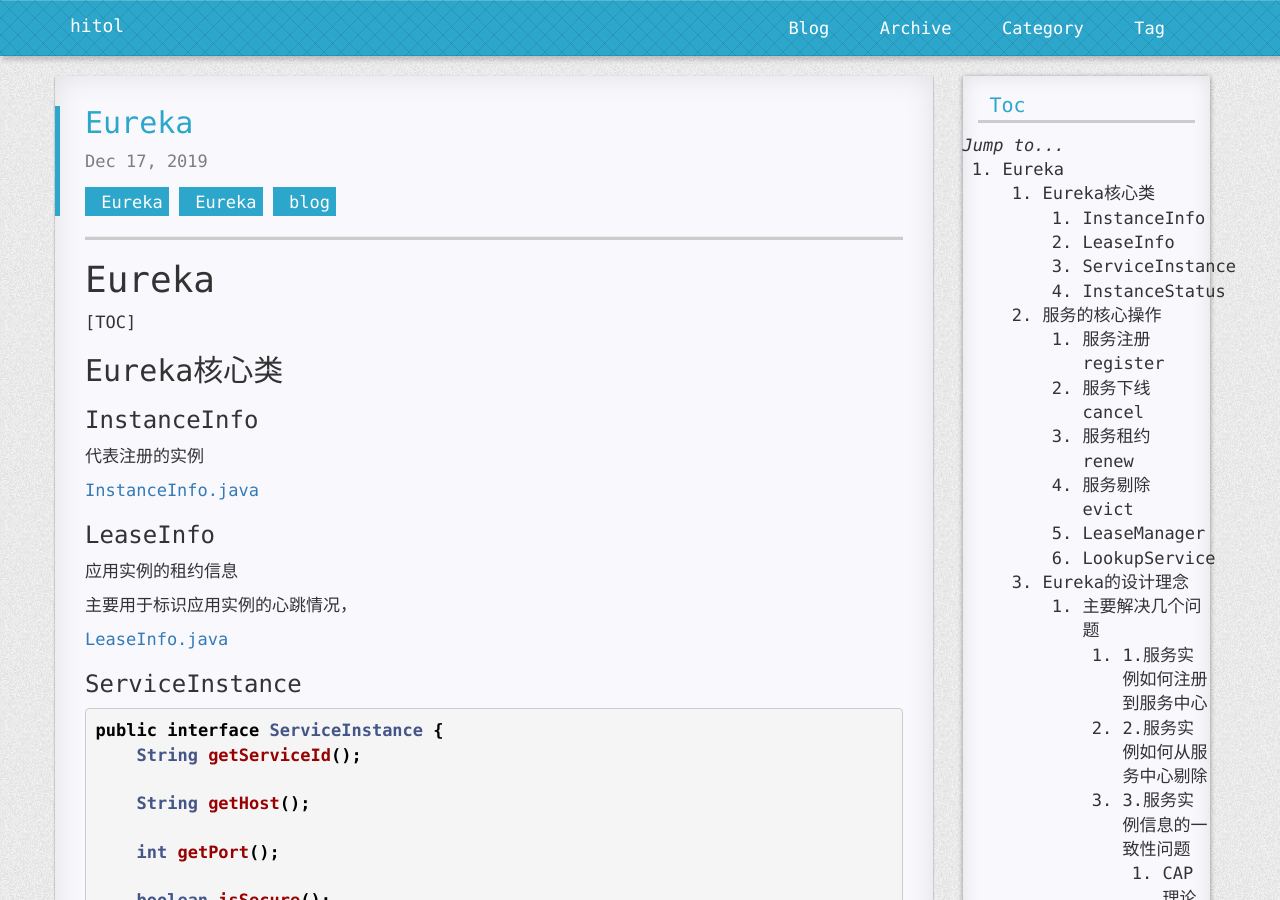
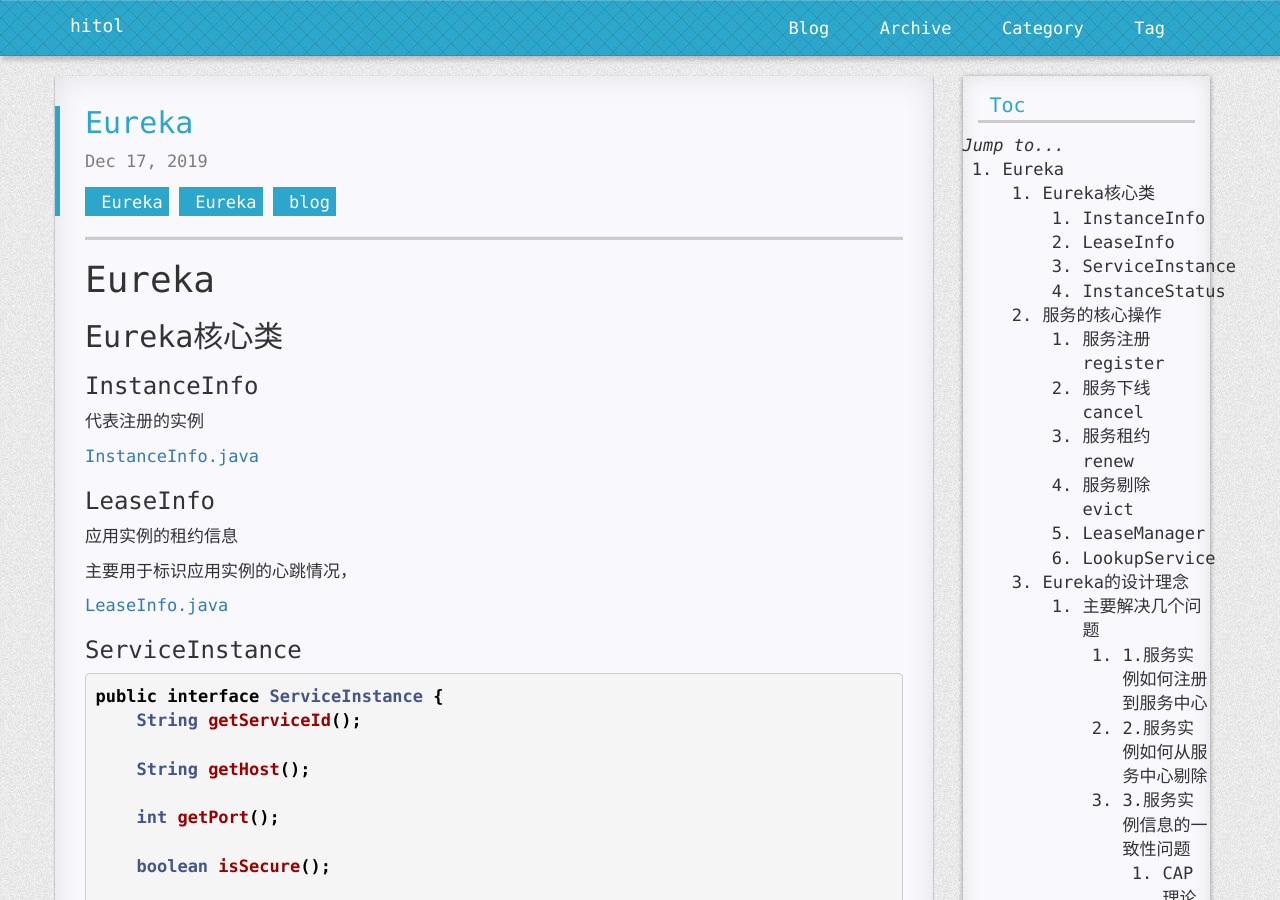
Before and after one commit to hitolz/hitolz.github.io, a Jekyll site: the page built from _posts/springcloud/2019-12-17-Eureka.markdown, in a window 1280 px wide and 900 px high. Built offline with Jekyll 4.4.1, drawn with Linux system fonts in a browser that asks for light colours; nearby versions of some CDN libraries; comment, search, counter and statistics services are not loaded; a style sheet for code colours, icons or effects is not loaded.

Commit message:
'事务'

```diff
--- a/_posts/mysql/2019-12-17-强人锁男系列之--InnoDB存储引擎中的锁.markdown
+++ b/_posts/mysql/2019-12-17-强人锁男系列之--InnoDB存储引擎中的锁.markdown
@@ -7,8 +7,6 @@
 
 
 # 强人锁男系列之InnoDB存储引擎中的锁
-
-[toc]
 
 
 
--- a/_posts/springcloud/2019-12-17-Eureka.markdown
+++ b/_posts/springcloud/2019-12-17-Eureka.markdown
@@ -6,7 +6,7 @@
 ---
 
 # Eureka
-[TOC]
+
 
 
 ## Eureka核心类
```
Also changed, not shown: _posts/mysql/2019-12-23-事务相关.md (+1 -4 lines), _posts/面试/Java面试.md (+1 -1 lines).
